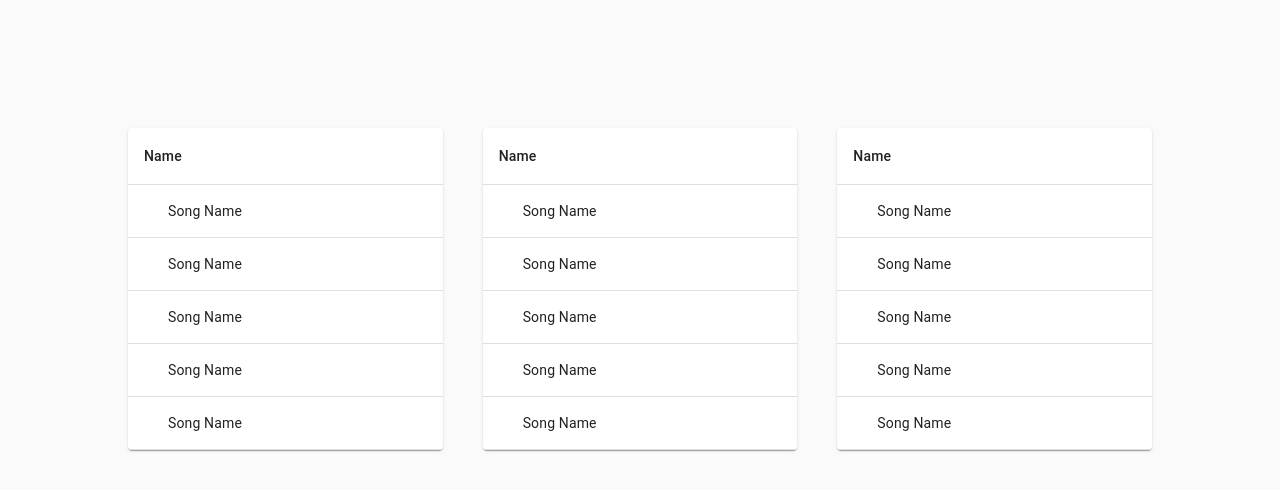
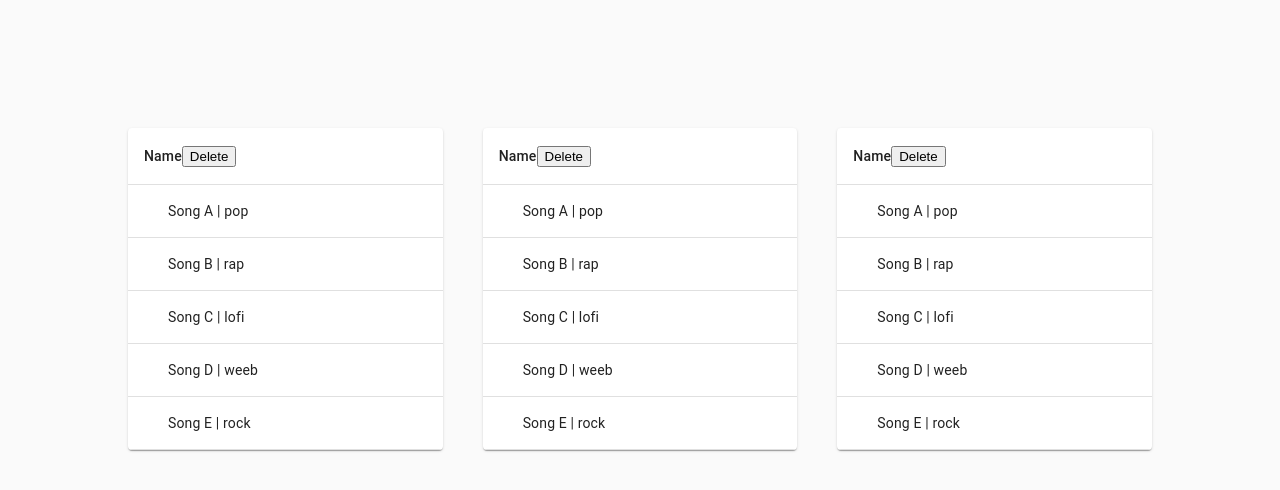
Before and after one commit to Splitify/splitify, a React (Create React App) app: page / in a window 1280 px wide. Shown: the top 490 px of the page. Built offline with nearby package versions, Linux system fonts and the light colour scheme.

Commit message:
added props
props added to components for song name and genre

```diff
--- a/src/App.tsx
+++ b/src/App.tsx
@@ -20,13 +20,13 @@ export default function App() {
     <div className={classes.root}>
       <Grid style={{padding:"10%"}} container spacing={5}>
         <Grid item xs={4}>
-          <Playlist />
+          <Playlist name = "subplaylist"/>
         </Grid>
         <Grid item xs={4}>
-          <Playlist />
+          <Playlist name = "subplaylist"/>
         </Grid>
         <Grid item xs={4}>
-          <Playlist />
+          <Playlist name = "subplaylist"/>
         </Grid>
       </Grid>
     </div>
--- a/src/Components/Playlist.tsx
+++ b/src/Components/Playlist.tsx
@@ -19,6 +19,10 @@ function createData(name: string, genre: string) {
   return { name, genre };
 }
 
+const message = () => {
+  console.log("Hello World!")
+ }
+
 const songs = [
   createData('Song A', 'pop'),
   createData('Song B', 'rap'),
@@ -27,7 +31,11 @@ const songs = [
   createData('Song E', 'rock'),
 ];
 
-export default function Playlist() {
+interface ComponentProps {
+  name: string;
+}
+
+export default function Playlist(props: ComponentProps):JSX.Element {
   const classes = useStyles();
 
   return (
@@ -35,14 +43,19 @@ export default function Playlist() {
       <Table className={classes.table} aria-label="simple table">
         <TableHead>
           <TableRow>
-            <TableCell>Name</TableCell>
+            <TableCell>Name
+            <button onClick={message}> Delete </button>
+            </TableCell>
           </TableRow>
         </TableHead>
         <TableBody>
           {songs.map((song) => (
             <TableRow key={song.name}>
               <TableCell component="th" scope="row">
-                <Track/>
+                <Track
+                songname = {song.name}
+                genre = {song.genre}
+                />
               </TableCell>
             </TableRow>
           ))}
--- a/src/Components/Track.tsx
+++ b/src/Components/Track.tsx
@@ -2,13 +2,21 @@ import React from 'react';
 import CssBaseline from '@material-ui/core/CssBaseline';
 import Container from '@material-ui/core/Container';
 
-export default function Track() {
+interface ComponentProps {
+  songname: string;
+  genre: string
+}
+
+
+export default function Track(props: ComponentProps):JSX.Element {
+
     return (
       <React.Fragment>
         <CssBaseline />
     {/*Card with more information about track should pop up on hover*/}
         <Container maxWidth="sm">
-            Song Name
+          {props.songname}&nbsp;|&nbsp;
+          {props.genre}
         </Container>
       </React.Fragment>
     );
```
